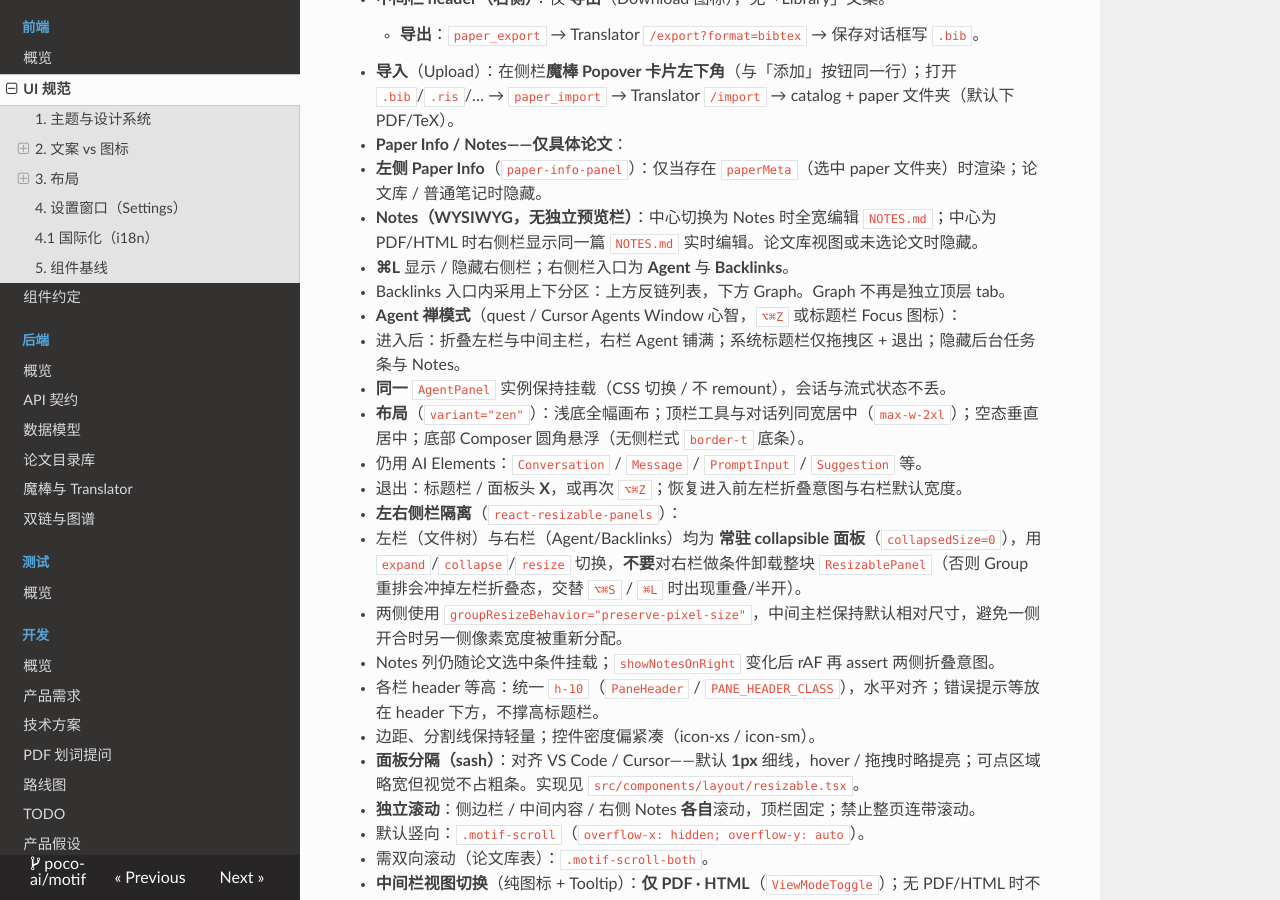
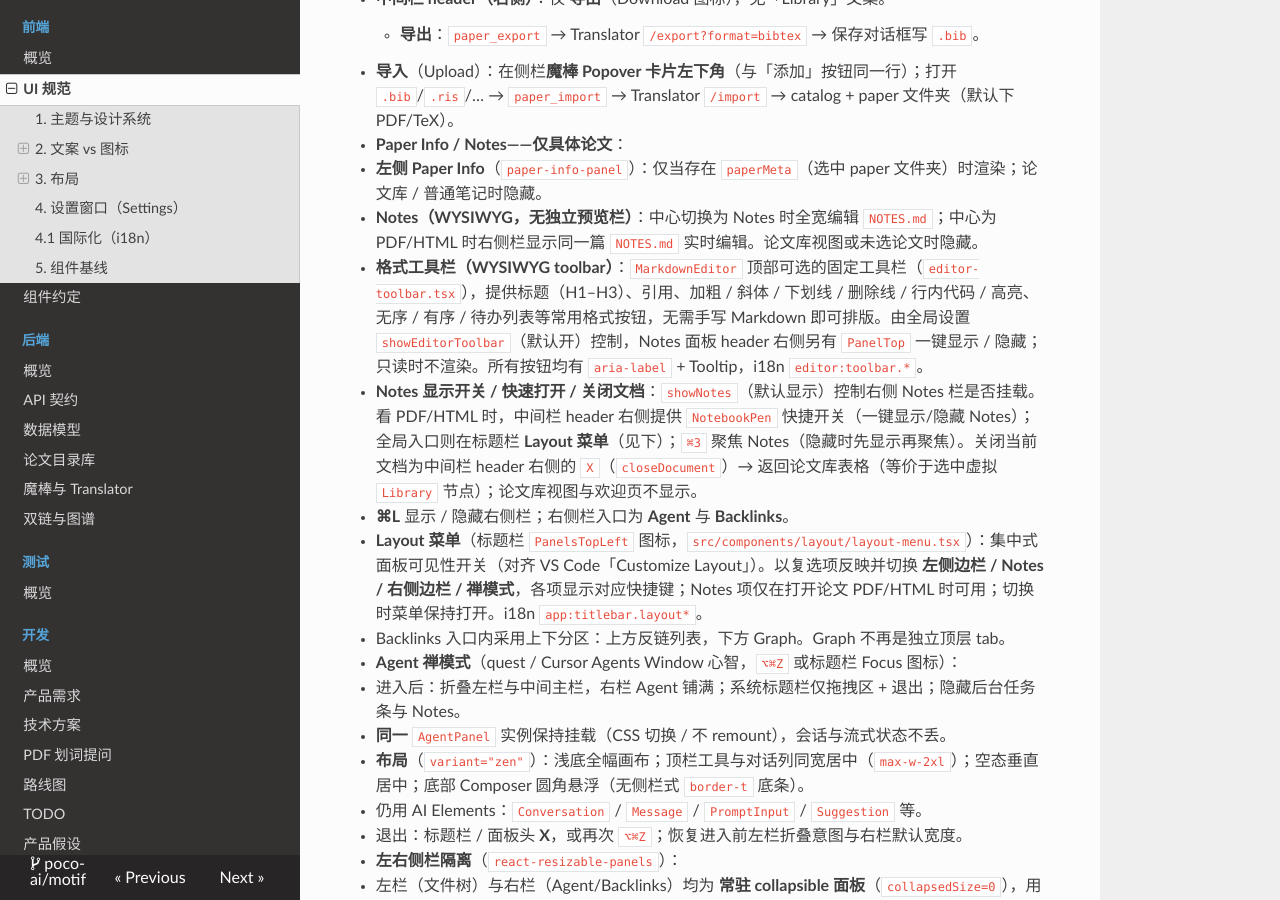
Before and after one commit to July-h5kf3/Agentero, an MkDocs documentation site: the page built from docs/frontend/ui.md, in a window 1280 px wide and 900 px high, scrolled down 3562 px. Built offline with MkDocs 1.6.1, drawn with Linux system fonts in a browser that asks for light colours; nearby versions of some CDN libraries; some of the changed text lies outside the part shown.

Commit message:
docs: sync response language, editor toolbar, layout menu, and message edit
Document the global agent response-language setting, the WYSIWYG
formatting toolbar, the title-bar Layout menu with notes/close controls,
and inline message edit/resend across the API and UI references.

```diff
--- a/docs/frontend/ui.md
+++ b/docs/frontend/ui.md
@@ -109,7 +109,10 @@
 - **Paper Info / Notes——仅具体论文**：
   - **左侧 Paper Info**（`paper-info-panel`）：仅当存在 `paperMeta`（选中 paper 文件夹）时渲染；论文库 / 普通笔记时隐藏。
   - **Notes（WYSIWYG，无独立预览栏）**：中心切换为 Notes 时全宽编辑 `NOTES.md`；中心为 PDF/HTML 时右侧栏显示同一篇 `NOTES.md` 实时编辑。论文库视图或未选论文时隐藏。
+  - **格式工具栏（WYSIWYG toolbar）**：`MarkdownEditor` 顶部可选的固定工具栏（`editor-toolbar.tsx`），提供标题（H1–H3）、引用、加粗 / 斜体 / 下划线 / 删除线 / 行内代码 / 高亮、无序 / 有序 / 待办列表等常用格式按钮，无需手写 Markdown 即可排版。由全局设置 `showEditorToolbar`（默认开）控制，Notes 面板 header 右侧另有 `PanelTop` 一键显示 / 隐藏；只读时不渲染。所有按钮均有 `aria-label` + Tooltip，i18n `editor:toolbar.*`。
+  - **Notes 显示开关 / 快速打开 / 关闭文档**：`showNotes`（默认显示）控制右侧 Notes 栏是否挂载。看 PDF/HTML 时，中间栏 header 右侧提供 `NotebookPen` 快捷开关（一键显示/隐藏 Notes）；全局入口则在标题栏 **Layout 菜单**（见下）；`⌘3` 聚焦 Notes（隐藏时先显示再聚焦）。关闭当前文档为中间栏 header 右侧的 `X`（`closeDocument`）→ 返回论文库表格（等价于选中虚拟 `Library` 节点）；论文库视图与欢迎页不显示。
 - **⌘L** 显示 / 隐藏右侧栏；右侧栏入口为 **Agent** 与 **Backlinks**。
+- **Layout 菜单**（标题栏 `PanelsTopLeft` 图标，`src/components/layout/layout-menu.tsx`）：集中式面板可见性开关（对齐 VS Code「Customize Layout」）。以复选项反映并切换 **左侧边栏 / Notes / 右侧边栏 / 禅模式**，各项显示对应快捷键；Notes 项仅在打开论文 PDF/HTML 时可用；切换时菜单保持打开。i18n `app:titlebar.layout*`。
 - Backlinks 入口内采用上下分区：上方反链列表，下方 Graph。Graph 不再是独立顶层 tab。
 - **Agent 禅模式**（quest / Cursor Agents Window 心智，`⌥⌘Z` 或标题栏 Focus 图标）：
   - 进入后：折叠左栏与中间主栏，右栏 Agent 铺满；系统标题栏仅拖拽区 + 退出；隐藏后台任务条与 Notes。
@@ -222,6 +225,8 @@ PromptInput → Body / Footer / Submit
 
 **Agent 切换**：点击 Composer 上方的 Agent 图标打开下拉，列表来自 catalog + 注册表；选择后设为默认并用于后续 `runOnce`。
 
+**消息编辑与重发**：会话空闲时（发送成功、停止或失败后）hover 已发送的用户消息会显示 **Edit（铅笔）** 与 **Copy** 两个图标按钮；运行中不显示 Edit，须先按 `Esc` / 点击停止。点击 Edit 就地把气泡替换为文本框（`↵` 重新发送、`⇧↵` 换行、`Esc` 取消），重发时会丢弃**该消息及其之后的所有内容**（旧回答 / 被中断的运行）并以新文本发起一次全新的 turn，用于修正发错的输入。切换会话 / 标签 / 新建对话会自动取消未完成的编辑。（重发沿用普通发送的 session 续接规则：非 Codex 每次新建 session；Codex 续接原生 thread，因此可见转录被截断但 Agent 侧线程记忆不随之回退。）
+
 **会话标签**：运行中的 Agent session 不会锁定标签栏。用户可随时切换并查看其它已打开的会话，也可在新会话中发起独立运行；同一 session 在运行期间保持只读，避免重入。流式消息、工具调用和最终状态仍只写回它们所属的 session。
 
 **上下文提及**：Composer 默认附带当前打开的 Vault 文件；输入 `@` 可按 Vault 内 Markdown 路径筛选并加入 context chip。发送时 Motif 将这些 Vault 相对路径追加到 prompt，并将第一个路径传为 `target`，Agent 仍按自身权限读取文件。
@@ -239,6 +244,8 @@ paper-reader 精读工作流与 Composer 共用这套规则，避免把 Codex
 **斜杠命令**：Motif 不实现自己的 `/` 命令菜单。用户手打的 `/…` 原样透传；Claude 路径上 Host 也可能主动加上 `/skill-id` 前缀以对齐其 skill 语法。Codex 使用 App Server native thread，skill 侧以 `$` 为准。
 
 **权限模式**：**设置 → Agent** 提供一个全局「权限模式」下拉，对**所有 Agent** 的运行生效（存于 app settings，默认 **受限**）。**受限（默认）**时，Motif 取消 ACP 的权限请求（Codex 走原生策略、沙箱为 `workspace-write`）；**自动批准**时自动选择 Agent 给出的第一个权限选项（Codex 沙箱切换为 `danger-full-access`）。选 **自动批准** 时面板下方显示一行风险说明。逐项权限确认需要由保持 ACP 会话的后续实现提供；届时可在此下拉新增「每次询问」档。
+
+**回答语言**：**设置 → Agent** 提供一个全局「回答语言」下拉（**自动 / English / 简体中文**，存于 app settings，默认 **自动**），**独立于界面语言**，对**所有 Agent** 交互生效（Composer 对话、精读、summary/QA、PDF 划词问答）。前端 `runOnce` 统一读取该设置并透传，Host 在 `build_prompt` 为所有 workflow 追加一句语言指令；选 **自动** 时不注入任何指令，交由 Agent 依据内容决定。
 
 **Codex 控件**：只有选中 `codex-acp` 时，底栏才显示 App Server `model/list` 提供的模型与 reasoning effort，以及仅在闪电图标内填充黄色的 Fast toggle。选择在下一次 native turn 中传给 App Server；其他 Agent 不显示也不接收这些偏好。
 
@@ -271,7 +278,7 @@ paper-reader 精读工作流与 Composer 共用这套规则，避免把 Codex
 **页面职责**
 
 - **General**：恢复上次 Vault、退出确认；**Translator 服务地址**（`translatorBaseUrl`，默认 `https://translator.philfan.cn`）。入库默认下载 PDF（arXiv 含 LaTeX），无「是否本地下载」开关。
-- **Appearance**：主题、**语言（跟随系统 / English / 简体中文）**、编辑字号、行号。
+- **Appearance**：主题、**语言（跟随系统 / English / 简体中文）**、编辑字号、行号、**格式工具栏**（`showEditorToolbar`，控制 Markdown/Notes 编辑器顶部的 WYSIWYG 工具栏，默认开）。
 - **Agent**（BYOA，非模型 BYOK 表单）：
   - 总开关。
   - **Common agents** 目录表：名称 + 状态徽章（installed / ACP ready / missing 等）；打开页自动 Probe。
```
Also changed, not shown: docs/backend/api.md (+3 -0 lines), docs/development/roadmap.md (+2 -1 lines).
